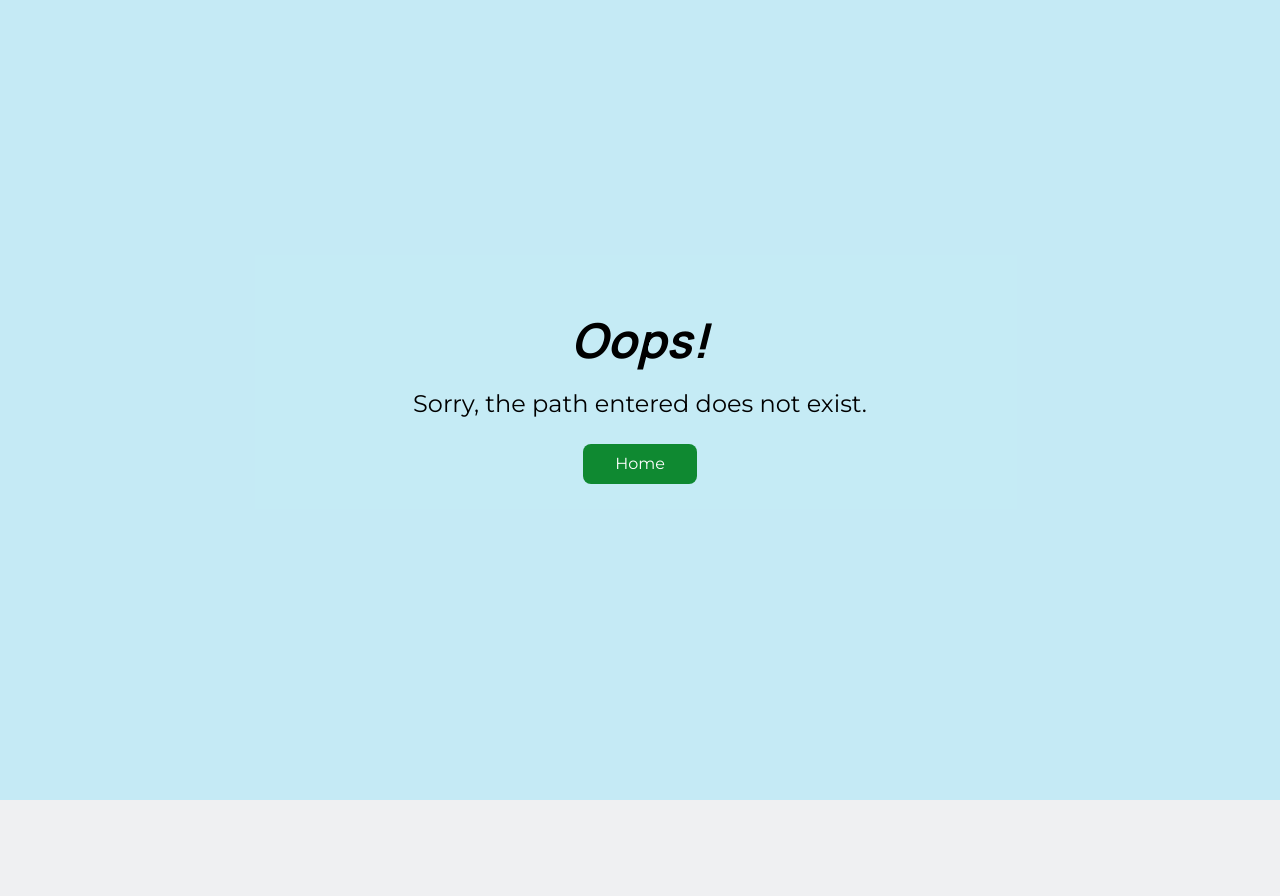
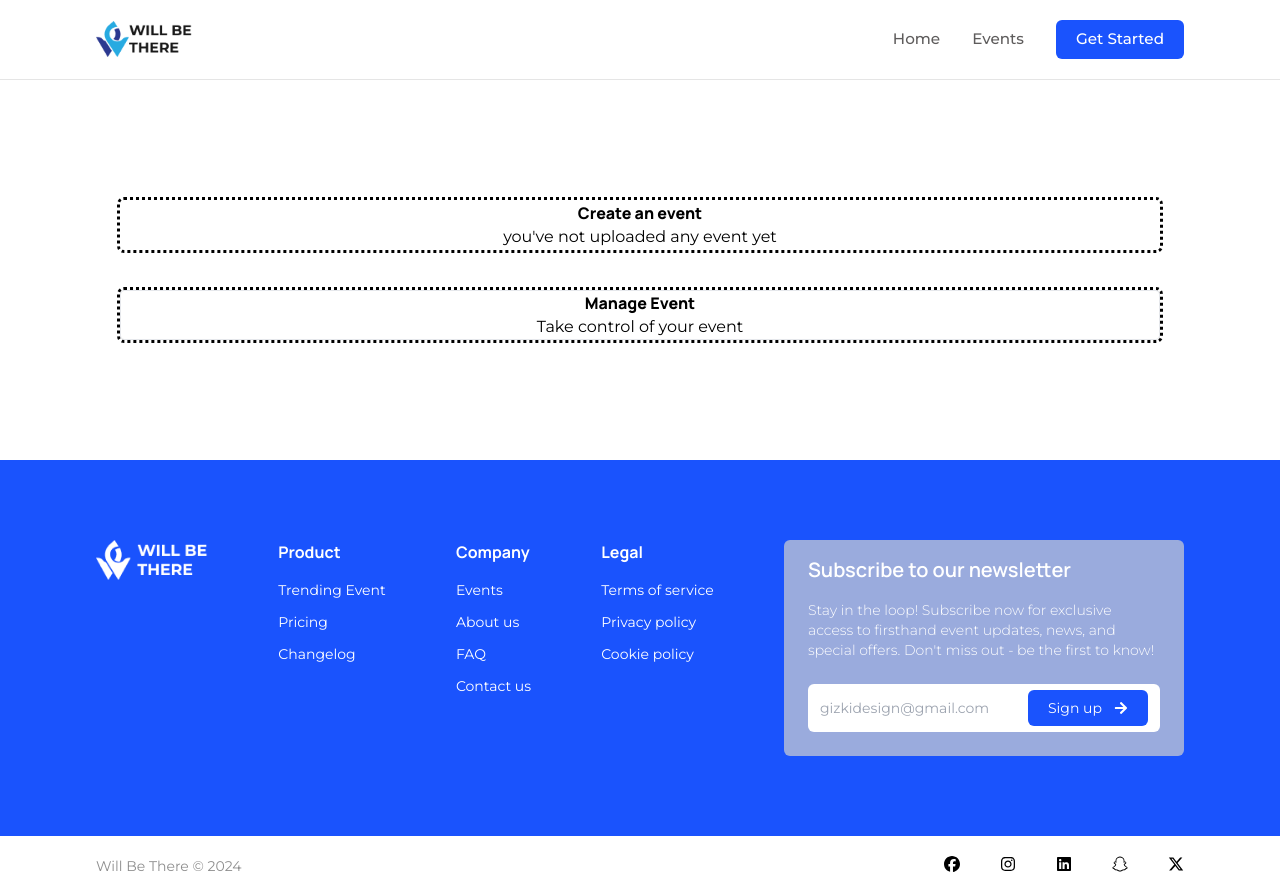
Before and after one commit to WILL-BE-THERE/WILL-BE-THERE, a React (Vite) app in the folder Frontend-React/: page /host in a window 1280 px wide. Before the commit the page ends 800 px from the top, so only its background shows below. Built offline with nearby package versions, Linux system fonts and the light colour scheme.

Commit message:
the host landing page to manage and create an event

```diff
--- a/Frontend-React/src/main.tsx
+++ b/Frontend-React/src/main.tsx
@@ -23,6 +23,7 @@ import ProjectProvider from './context/project-context.tsx';
 import ForgotPasswordComponent from './pages/forgotpassword.tsx';
 import NewPasswordComponent from './pages/Newpassword.tsx';
 import Rsvp from './pages/Rsvp.tsx';
+import HostPage from './pages/HostPage.tsx';
 
 
 
@@ -42,6 +43,7 @@ const router = createBrowserRouter(
       <Route path='forgotpassword' element={<ForgotPasswordComponent />} />
       <Route path='newpassword' element={<NewPasswordComponent />} />
       <Route path='rsvp' element={<Rsvp />} />
+      <Route path='host' element={<HostPage />} />
     </Route>
   )
 );
--- /dev/null
+++ b/Frontend-React/src/pages/HostPage.tsx
@@ -0,0 +1,16 @@
+const HostPage = () => {
+  return (
+    <div className="items-center bg-white p-20">
+        <section className="border  border-white rounded outline-dotted m-10 text-center">
+            <h1 className="font-extrabold font-weight-800">Create an event</h1>
+            <p>you've not uploaded any event yet</p>
+        </section>
+        <section className="border  rounded outline-dotted m-10 text-center">
+            <h1 className="font-extrabold font-weight-800">Manage Event</h1>
+            <p>Take control of your event</p>
+        </section>
+    </div>
+  );
+}
+
+export default HostPage;
```
